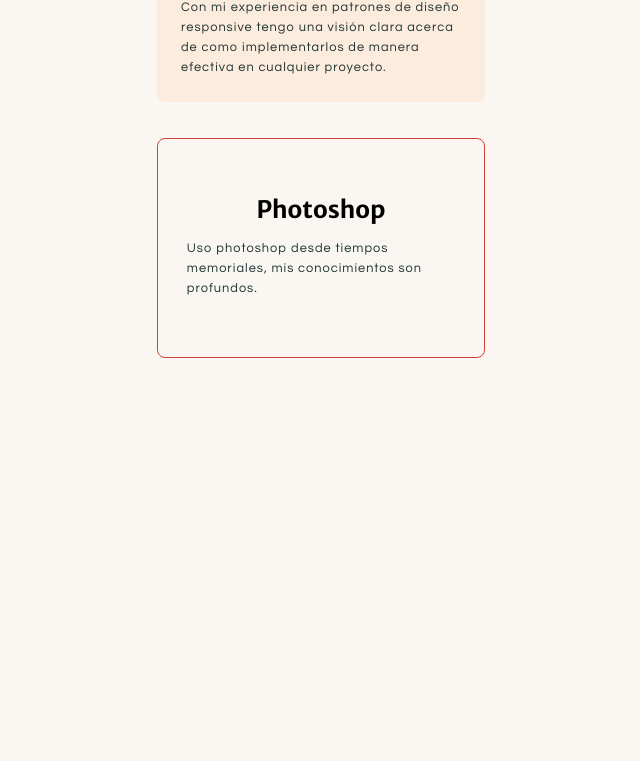
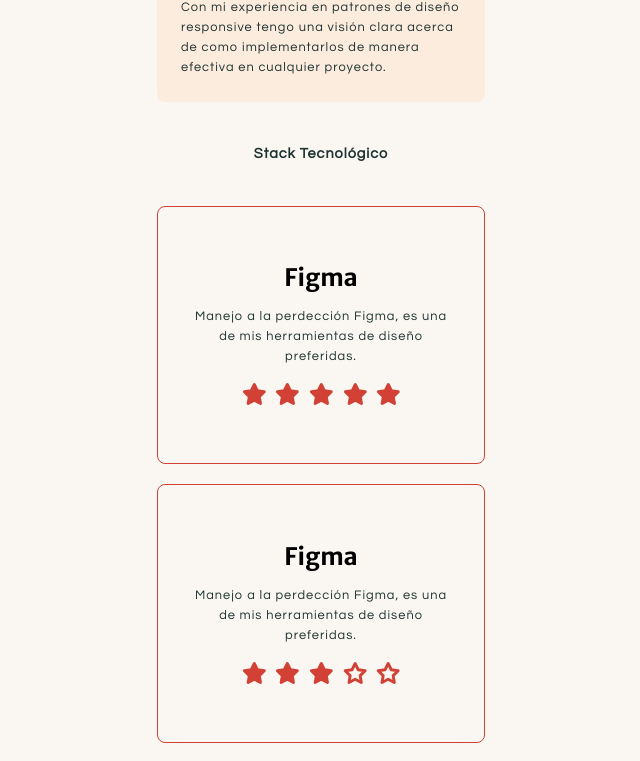
Before and after one commit to CinKat/portafolio, a React (Create React App) app: page /acerca in a window 1280 px wide. Shown: the part 2174-2935 px from the top of the page, without its empty margins (319-959 px from the left). Before the commit the page ends 2548 px from the top, so only its background shows below. Built offline with nearby package versions, Linux system fonts and the light colour scheme.

Commit message:
Add Rating Component

```diff
--- /dev/null
+++ b/src/components/Rating.js
@@ -0,0 +1,24 @@
+import Star from "../assets/icon/star.svg";
+import LineStar from "../assets/icon/LinearStar.svg";
+import styled from "styled-components";
+
+function Rating({ rate }) {
+  return (
+    <StyleRating>
+      {[...Array(5)].map((item, index) => {
+        return index <= rate ? <StyleImg src={Star} /> : <StyleImg src={LineStar} />
+      })}
+    </StyleRating>
+  )
+}
+
+const StyleRating = styled.div`
+  display: flex;
+  gap: 0.6rem;
+`
+const StyleImg = styled.img`
+  width: 1.5rem;
+  height: 1.5rem;
+`
+
+export default Rating;
--- a/src/components/StackCards.js
+++ b/src/components/StackCards.js
@@ -1,16 +1,50 @@
 import styled from "styled-components";
 import { colors } from "../styles/colors";
+import Rating from "./Rating";
 import { Heading, Text } from "./Typography";
+
+const Stack = [
+  {
+    technology: "Figma",
+    resume: "Manejo a la perdección Figma, es una de mis herramientas de diseño preferidas.",
+    rate: 4,
+  },
+  {
+    technology: "Figma",
+    resume: "Manejo a la perdección Figma, es una de mis herramientas de diseño preferidas.",
+    rate: 2,
+  },
+  {
+    technology: "Figma",
+    resume: "Manejo a la perdección Figma, es una de mis herramientas de diseño preferidas.",
+    rate: 1,
+  }, {
+    technology: "Figma",
+    resume: "Manejo a la perdección Figma, es una de mis herramientas de diseño preferidas.",
+    rate: 3,
+  }
+]
 
 function StackCards({ icon }) {
   return (
-    <ContainerCard>
-      {icon}
-      <Heading size="h3">Photoshop</Heading>
-      <Text size="body4">Uso photoshop desde tiempos memoriales, mis conocimientos son profundos.</Text>
-    </ContainerCard>
+    <Wrapper>
+      {Stack.map((item) => (
+        <ContainerCard key={item.technology}>
+          {icon}
+          <Heading size="h3">{item.technology}</Heading>
+          <Text size="body4">{item.resume}</Text>
+          <Rating rate={item.rate} />
+        </ContainerCard>
+      ))}
+    </Wrapper>
   )
 }
+
+const Wrapper = styled.div`
+  display: flex;
+  flex-direction: column;
+  gap: 1.25rem;
+`
 
 const ContainerCard = styled.div`
   padding: 3.6rem 1.8rem;
@@ -20,5 +54,6 @@
   gap:0.9rem;
   border-radius:0.5rem;
   border: 1px solid ${colors.orange[100]};
+  text-align: center;
 `
 export default StackCards;
--- a/src/pages/Acerca/index.js
+++ b/src/pages/Acerca/index.js
@@ -11,6 +11,7 @@
       <Description />
       <Text size="subtitle3" weight="700">Mis habilidades</Text>
       <SkillCards />
+      <Text size="subtitle3" weight="700">Stack Tecnológico</Text>
       <StackCards />
     </Container>
   )
```
